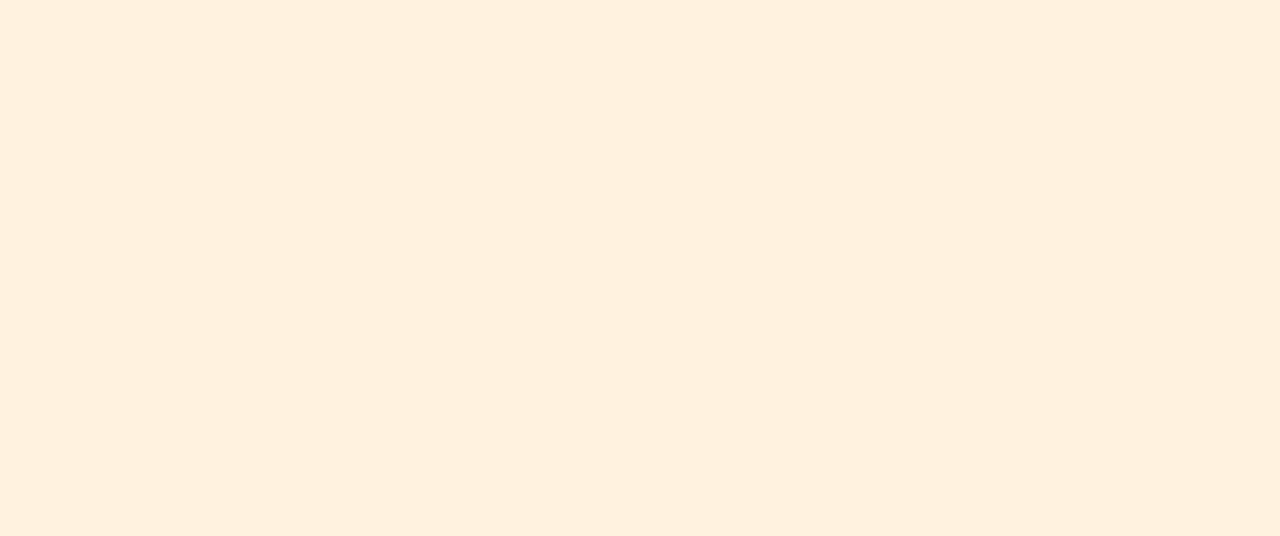
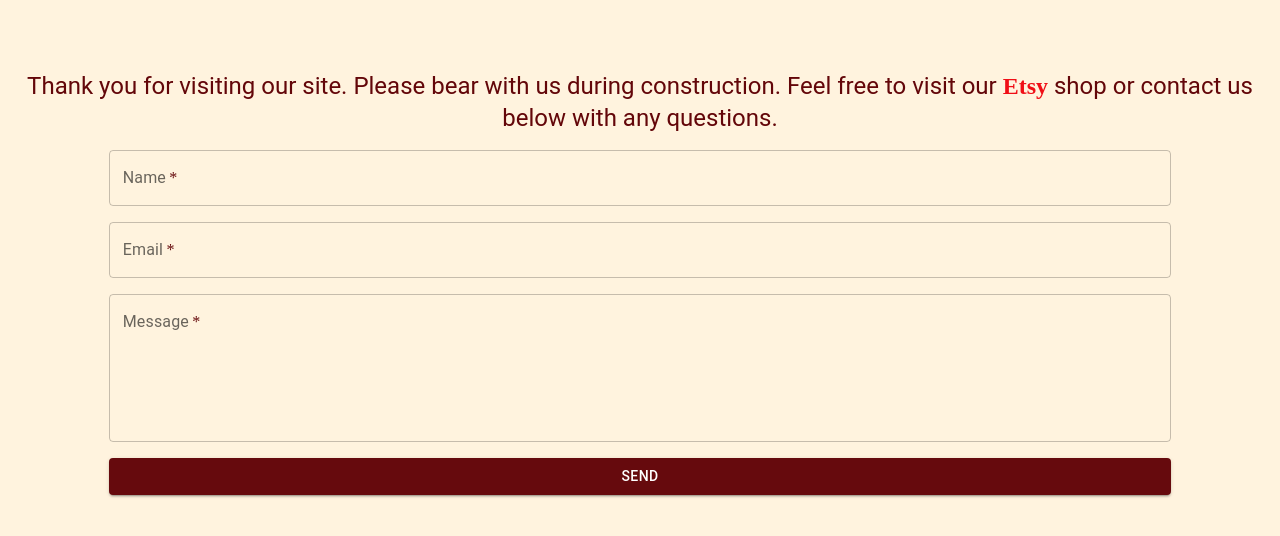
Before and after one commit to argounova/the-serial-clayer, a Next.js app: page / in a window 1280 px wide. Shown: the part 830-1366 px from the top of the page. Before the commit the page ends 821 px from the top, so only its background shows below. Built offline with nearby package versions, Linux system fonts and the light colour scheme.

Commit message:
contact component

```diff
--- /dev/null
+++ b/components/Contact/index.jsx
@@ -0,0 +1,136 @@
+import { useState } from 'react'
+import { motion } from 'framer-motion'
+import { ContactStyles } from './style'
+import {
+  Box,
+  Button,
+  TextField,
+  Typography
+} from '@mui/material'
+import emailjs from '@emailjs/browser'
+
+
+export const Contact = () => {
+  const [userName, setUserName] = useState('')
+  const [userEmail, setEmail] = useState('')
+  const [message, setMessage] = useState('')
+  const [showContactForm, setShowContactForm] = useState(true)
+  const [showLoading, setShowLoading] = useState(false)
+  const [showSuccess, setShowSuccess] = useState(false)
+  const [showFail, setShowFail] = useState(false)
+  const templateParams = {
+    user_name: userName,
+    user_email: userEmail,
+    message: message
+  }
+
+  const handleSendMessage = () => {
+    setShowContactForm(false)
+    setShowLoading(true)
+    emailjs.send('service_l8xkawv', 'turn17media_contact', templateParams, 'd-nj0U9pmkBW1-kef')
+    .then(function(response) {
+        console.log(response)
+        setShowLoading(false)
+        setShowSuccess(true)
+      }, function(error) {
+        console.log(error)
+        setShowFail(true)
+      })
+  }
+
+  return (
+    <ContactStyles>
+      <Box>
+        <Typography
+          variant='h5'
+          align='center'
+          gutterBottom
+        >
+          Thank you for visiting our site.  Please bear with us during construction.  Feel free to visit our <span><a href="https://theserialclayer.etsy.com" target="_blank">Etsy</a></span> shop or contact us below with any questions.
+        </Typography>
+      </Box>
+        { showContactForm && (
+            <div className='contact-form'>
+                <TextField
+                    fullWidth
+                    required
+                    id="name"
+                    label="Name"
+                    variant="outlined"
+                    color="error"
+                    onChange={(e) => setUserName(e.target.value)}
+                    sx={{ m: 1 }}
+                />
+                <TextField
+                    fullWidth
+                    required
+                    id="email"
+                    label="Email"
+                    type="email"
+                    variant="outlined"
+                    color="error"
+                    onChange={(e) => setEmail(e.target.value)}
+                    sx={{ m: 1 }}
+                />
+                <TextField
+                    fullWidth
+                    required
+                    id="message"
+                    label="Message"
+                    variant="outlined"
+                    color="error"
+                    onChange={(e) => setMessage(e.target.value)}
+                    multiline
+                    minRows={5}
+                    sx={{ m: 1 }}
+                />
+                <Button
+                    type="submit"
+                    fullWidth
+                    variant="contained"
+                    sx={{ m: 1 }}
+                    style={{ backgroundColor: 'var(--red1)' }}
+                    onClick={handleSendMessage}
+                >Send</Button>
+            </div>
+        )}
+        { showLoading && (
+          <div className='contact-form' style={{ justifyContent: 'center' }}>
+            <h2 style={{ fontFamily: 'fascinate' }}>SENDING...</h2>
+            <svg xmlns="http://www.w3.org/2000/svg" viewBox="0 0 350 350">
+              <motion.g>
+                <motion.circle
+                  initial={{ pathLength: 0 }}
+                  animate={{ pathLength: 1 }}
+                  transition={{
+                  duration: 1.5,
+                  repeat: Infinity,
+                  repeatType: "loop",
+                  }}
+                  cx="175"
+                  cy="175"
+                  r="100"
+                  fill="none"
+                  strokeLinecap="round"
+                  strokeLinejoin="round"
+                >
+                </motion.circle>
+              </motion.g>
+            </svg>
+          </div>
+        )}
+        { showSuccess && (
+            <div className='contact-form' style={{ justifyContent: 'center' }}>
+                <h2 style={{ textAlign: 'center' }}>Thank you for contacting us.</h2>
+                <h4 style={{ textAlign: 'center' }}>We will get back to you within 2-3 business days!</h4>
+            </div>
+        )}
+        { showFail && (
+            <div className='contact-form' style={{ justifyContent: 'center' }}>
+                <h2 style={{ textAlign: 'center' }}>Something went wrong...</h2>
+                <h4 style={{ textAlign: 'center' }}>Please email us at info@theserialclayer.com</h4>
+            </div>
+        )}
+    </ContactStyles>
+  )
+}
--- /dev/null
+++ b/components/Contact/style.js
@@ -0,0 +1,27 @@
+import styled from "@emotion/styled"
+
+
+export const ContactStyles = styled.div`
+display: flex;
+flex-direction: column;
+align-items: center;
+width: 100vw;
+height: fit-content;
+padding: 15px;
+
+a {
+  color: var(--red2);
+  font-weight: bold;
+}
+
+.contact-form {
+  display: flex;
+  flex-direction: column;
+  align-items: center;
+  width: 85%;
+  opacity: 0.98;
+  height: 400px;
+  border-radius: 5px;
+  stroke: var(--red2);
+}
+`
--- a/components/TopNav/index.jsx
+++ b/components/TopNav/index.jsx
@@ -72,7 +72,7 @@ export const TopNav = (props) => {
 
   return (
     <TopNavStyles>
-      <AppBar sx={{ background: 'transparent' }} elevation={0}>
+      <AppBar sx={{ background: 'transparent' }} elevation={0} position="relative">
         <Toolbar id="back-to-top-anchor" className="toolbar-align">
           <IconButton
             size="large"
--- a/src/pages/index.js
+++ b/src/pages/index.js
@@ -5,6 +5,7 @@ import { HorizontalStripes } from '../../components/StripeDivs/HorizontalStripes
 import { HomeCategories } from '../../components/HomeCategories'
 import { TrendingText } from '../../components/HomeTrendingProducts/TrendingText'
 import { HomeTrendingProducts } from '../../components/HomeTrendingProducts'
+import { Contact } from '../../components/Contact'
 
 
 export default function Home() {
@@ -22,6 +23,7 @@ export default function Home() {
       <HomeCategories />
       <TrendingText />
       <HomeTrendingProducts />
+      <Contact />
     </>
   )
 }
```
